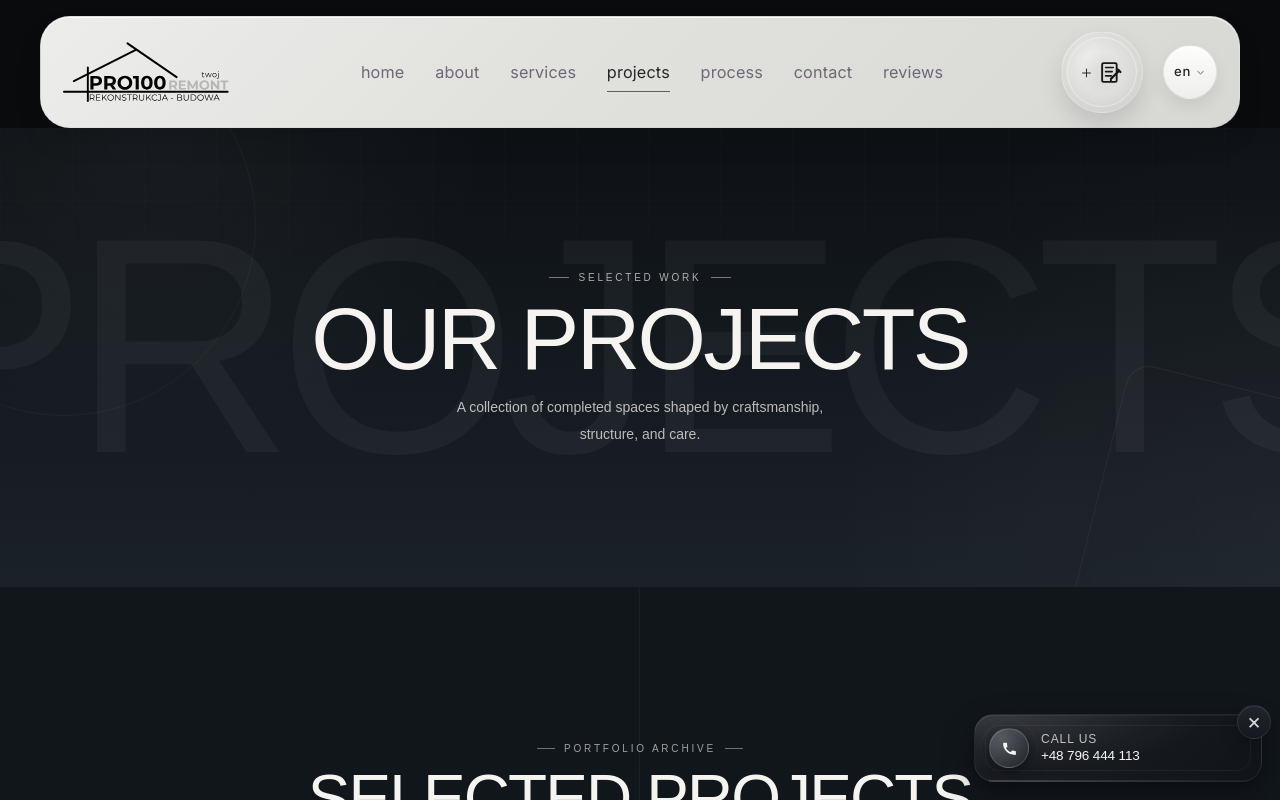
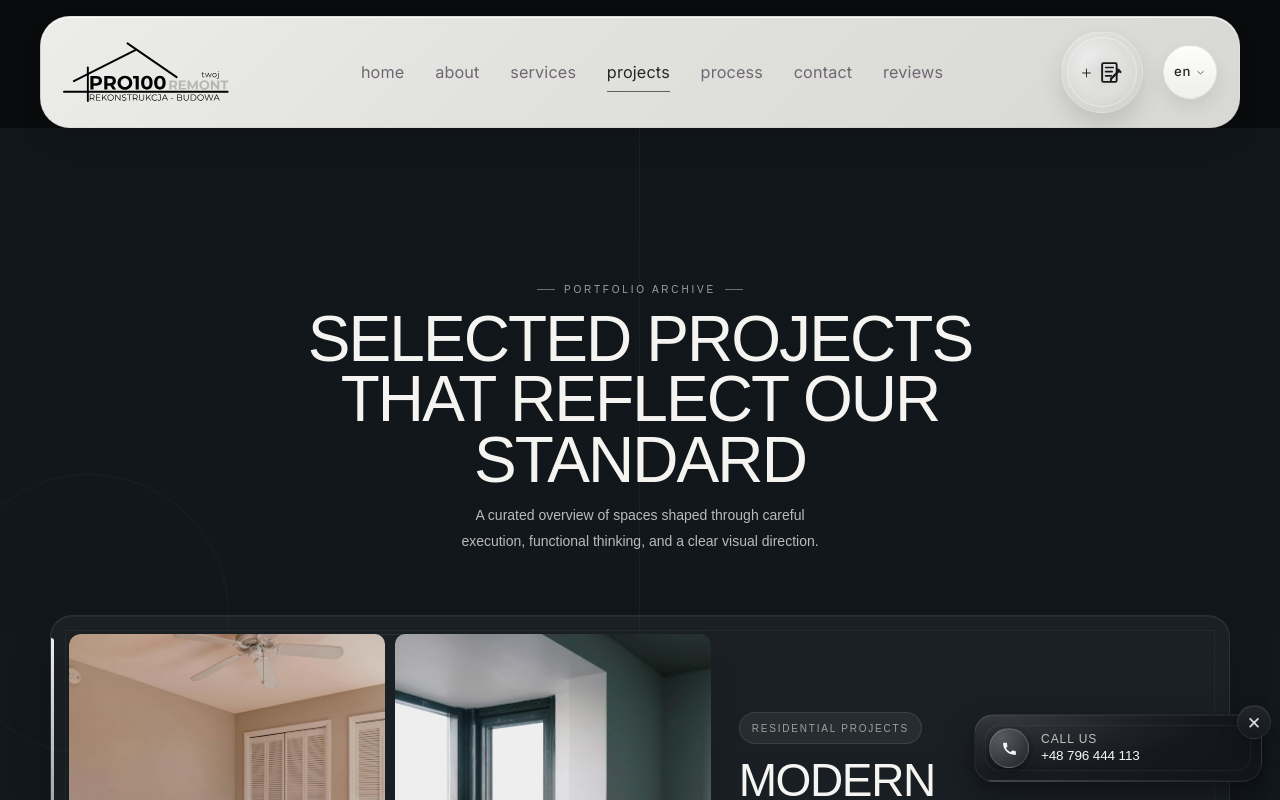
Before and after one commit to romanasolovan/prosto-remont, a Next.js app: page /en/projects in a window 1280 px wide. Shown: the top 800 px of the page. Built offline with nearby package versions, Linux system fonts and the light colour scheme.

Commit message:
remove sections for a visual aproval

```diff
--- a/app/[locale]/about/page.tsx
+++ b/app/[locale]/about/page.tsx
@@ -2,7 +2,7 @@ import { useTranslations } from "next-intl";
 import { Link } from "@/navigation";
 import styles from "./about.module.css";
 import TrustedBrands from "@/components/home/TrustedBrands/TrustedBrands";
-import WhyChooseUs from "@/components/home/WhyChooseUs/WhyChooseUs";
+// import WhyChooseUs from "@/components/home/WhyChooseUs/WhyChooseUs";
 
 const StatIcons = {
   projects: (
@@ -169,9 +169,9 @@ export default function About() {
         <TrustedBrands />
       </div>
 
-      <div id="why-choose-us">
+      {/* <div id="why-choose-us">
         <WhyChooseUs />
-      </div>
+      </div> */}
 
       <section
         id="why"
--- a/app/[locale]/projects/page.tsx
+++ b/app/[locale]/projects/page.tsx
@@ -66,7 +66,7 @@ export default function Projects() {
 
   return (
     <main className={styles.projectsPage}>
-      <section className={styles.hero}>
+      {/* <section className={styles.hero}>
         <div className={styles.heroGrid} aria-hidden="true" />
         <div className={styles.heroBackground} aria-hidden="true">
           <span className={styles.bgWord}>{t("hero.bgWord")}</span>
@@ -79,7 +79,7 @@ export default function Projects() {
             <p className={styles.subtitle}>{t("hero.subtitle")}</p>
           </div>
         </div>
-      </section>
+      </section> */}
 
       <section className={styles.projectsSection}>
         <div className="container">
```
